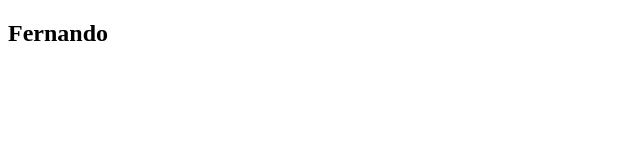
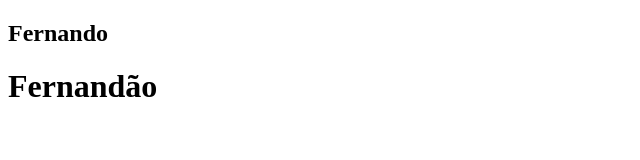
Before and after one commit to Embrace-FIAP/BetterMarvel, a plain HTML site: page index.html in a window 1280 px wide. Shown: the whole page, without its empty margins (0-640 px from the left). Drawn offline with Linux system fonts and the light colour scheme.

Commit message:
Criado mais uma linha

```diff
--- a/index.html
+++ b/index.html
@@ -7,5 +7,6 @@
 </head>
 <body>
     <h2> Fernando</h2>
+    <h1> Fernandão </h1>
 </body>
 </html>
```
